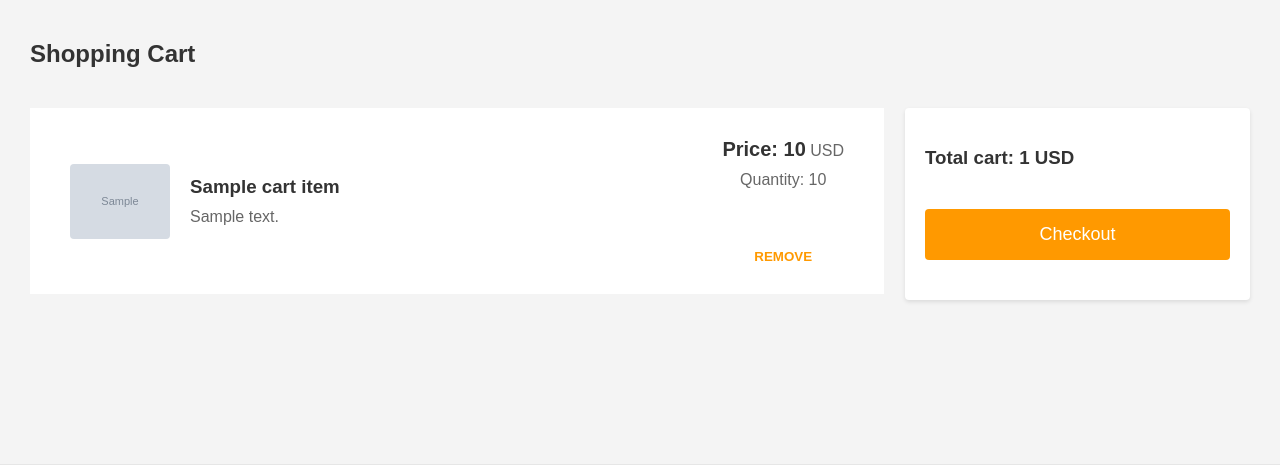
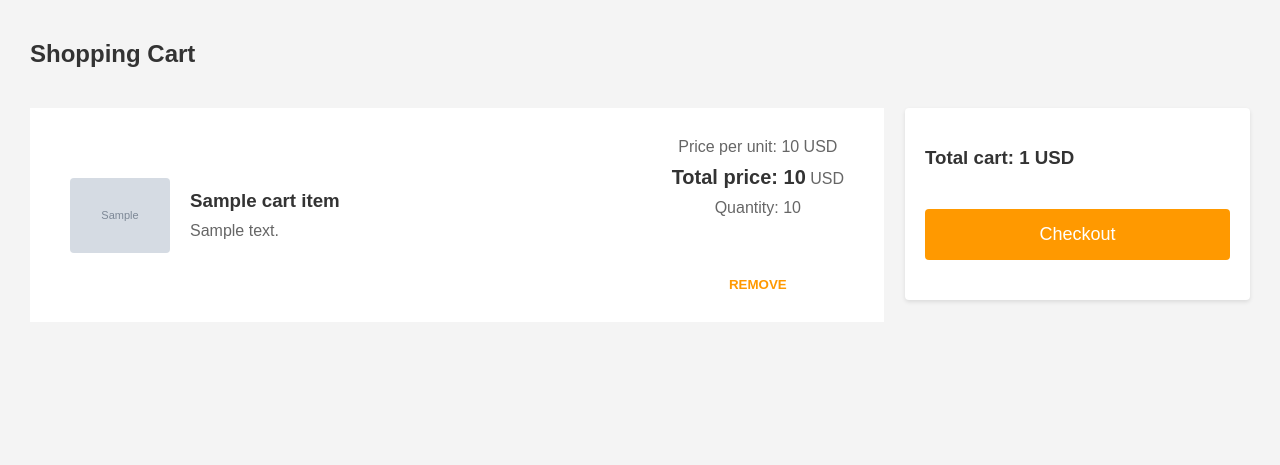
Before and after one commit to mahmoudelmekwed/finalProject, a Flask app: template templates/cart.html in a window 1280 px wide. Shown: the part 70-535 px from the top of the page. Run offline with Flask 3, Linux system fonts and the light colour scheme; the template is opened without the code that fills it: most values are stand-ins (such as "Sample title", 1, 10 or a date in 2020); grey boxes marked "Sample" are stand-in pictures.

Commit message:
Add price per unit in the cart and products pages

```diff
--- a/cart.json
+++ b/cart.json
@@ -1 +1 @@
-{"items": [], "mohamed": {"items": []}}
+{"items": [], "mohamed": {"items": [{"id": 3, "name": "Horizon Timepieces", "image": "/static/images/product3.png", "unit_price": 29.99, "price": 149.95, "description": "For the adventurers at heart, Horizon Timepieces are rugged, durable, and made to accompany you to the edge of the world and back, blending style with tenacity.", "quantity": 5}]}}
--- a/myapp/product.py
+++ b/myapp/product.py
@@ -87,6 +87,7 @@ def init_product_routes(app):
                     'id': product.id,
                     'name': product.name,
                     'image': product.image ,
+                    'unit_price': product.price,
                     'price': product.total_price(),
                     'description' : product.description,
                     'quantity': selected_quantity
--- a/products.json
+++ b/products.json
@@ -2,7 +2,7 @@
 
     {
         "id": 1,
-        "image":"/static/images/Product1.png",
+        "image":"/static/images/product1.png",
         "name": "Timeless Elegance",
         "price": 19.99,
         "description": "A watch brand that speaks to the connoisseur of classic style, Timeless Elegance offers sophisticated timepieces with a nod to historical craftsmanship and enduring design.",
--- a/static/cart.css
+++ b/static/cart.css
@@ -256,6 +256,7 @@ nav .toggle-menu {
 .cart-item .cart-left {
     display: flex;
     align-items: center;
+    width: 70%;
 }
 
 /* Styling for the right part of the cart item */
@@ -264,6 +265,7 @@ nav .toggle-menu {
     flex-direction: column;
     align-items: center;
     justify-content: center;
+
 }
 
 /* Styling for the price in the cart item */
--- a/templates/cart.html
+++ b/templates/cart.html
@@ -71,7 +71,8 @@
                         </div>
                     </div>
                     <div class="cart-right">
-                        <p><span class="price">Price: {{ cart_item.price }}</span> USD</p>
+                        <p>Price per unit: {{cart_item.unit_price}} USD</p>
+                        <p><span class="price">Total price: {{ cart_item.price }}</span> USD</p>
                         <p>Quantity: {{ cart_item.quantity }}</p>
                         <!-- Form to remove item from cart -->
                         <form action="{{ url_for('remove_from_cart', product_id=cart_item['id']) }}" method="post">
--- a/templates/index.html
+++ b/templates/index.html
@@ -66,6 +66,7 @@
                     </a>
                     <h2>{{ product.name }}</h2>
                     <!-- Display product price -->
+                    <p>Price per unit: {{product.price}} USD</p>
                     <p class="price">Total price: <span id="price-{{ product.id }}" data-price-per-unit="{{ product.price }}">{{ product.price }}</span> USD</p>
                     <!-- Form to add product to cart -->
                     <form action="{{ url_for('add_to_cart', product_id=product.id) }}" method="post">
--- a/templates/product_detail.html
+++ b/templates/product_detail.html
@@ -63,7 +63,8 @@
         <!-- Product description -->
         <p class="product-description">{{ product.description }}</p>
         <!-- Product price -->
-        <p><span class="product-price" id="price-{{ product.id }}" data-price-per-unit="{{ product.price }}">{{ product.price }}</span> USD</p>
+        <p>Price per unit: {{product.price}} USD</p>
+        <p>Total price: <span class="product-price" id="price-{{ product.id }}" data-price-per-unit="{{ product.price }}">{{ product.price }}</span> USD</p>
         <!-- Form to add product to cart -->
         <form action="{{ url_for('add_to_cart', product_id=product.id) }}" method="post" class="add-to-cart-form">
             <div class="quantity-selector">
--- a/users.json
+++ b/users.json
@@ -1 +1 @@
-[{"username": "mahmoud", "password": "mahmoud", "email": "mahmoud.elmekwed@gmail.com"}, {"username": "mahmoud89", "password": "mahmoud", "email": "mohammed.elmekwed@gmail.com"}, {"username": "mohamed", "password": "addddddd", "email": "mahmoud.abdelmonem@icloud.com"}, {"username": "mohamed elfiky", "password": "mahmoud2", "email": "mohamed@gmail.com"}]
+[{"username": "mahmoud", "password": "mahmoud", "email": "mahmoud.elmekwed@gmail.com"}, {"username": "mahmoud89", "password": "mahmoud", "email": "mohammed.elmekwed@gmail.com"}, {"username": "mohamed", "password": "addddddd", "email": "mahmoud.abdelmonem@icloud.com"}]
```
